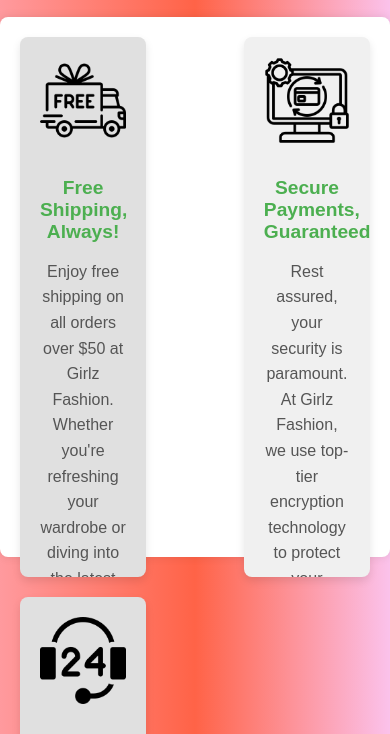
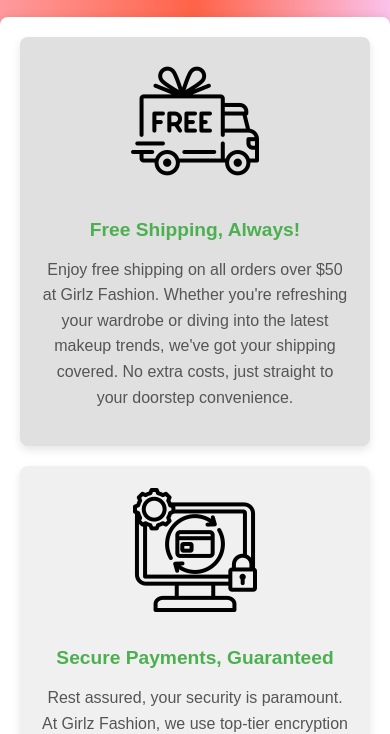
Before and after one commit to TejaswiniWakure/Ecommerce-website, a plain HTML site: page features.html in a window 390 px wide. Shown: the part 61-795 px from the top of the page. Drawn offline with Linux system fonts and the light colour scheme.

Commit message:
Update features.html

```diff
--- a/features.html
+++ b/features.html
@@ -3,7 +3,6 @@
 <head>
     <meta charset="UTF-8">
     <meta name="viewport" content="width=device-width, initial-scale=1.0">
-
     <title>Girlz Shine</title>
     <style>
         body {
@@ -14,7 +13,6 @@
         }
         .container {
             max-width: 1000px;
-            height: 500px;
             margin: 20px auto;
             background: #fff;
             padding: 20px;
@@ -32,7 +30,6 @@
         }
         .feature {
             width: calc(30.33% - 20px);
-            max-height: 500px;
             margin-bottom: 20px;
             padding: 20px;
             border-radius: 8px;
@@ -59,6 +56,18 @@
             line-height: 1.6;
         }
 
+        /* Media Queries */
+        @media (max-width: 768px) {
+            .feature {
+                width: calc(50% - 20px);
+            }
+        }
+
+        @media (max-width: 480px) {
+            .feature {
+                width: 100%;
+            }
+        }
     </style>
 </head>
 <body>
@@ -80,6 +89,5 @@
             <p>Got questions? Need help with an order? Our dedicated support team is available round-the-clock, every day of the year. Contact us via phone, email, or live chat for prompt and friendly assistance. Your satisfaction is our priority!</p>
         </div>
     </div>
-
 </body>
-</html
+</html>
```
